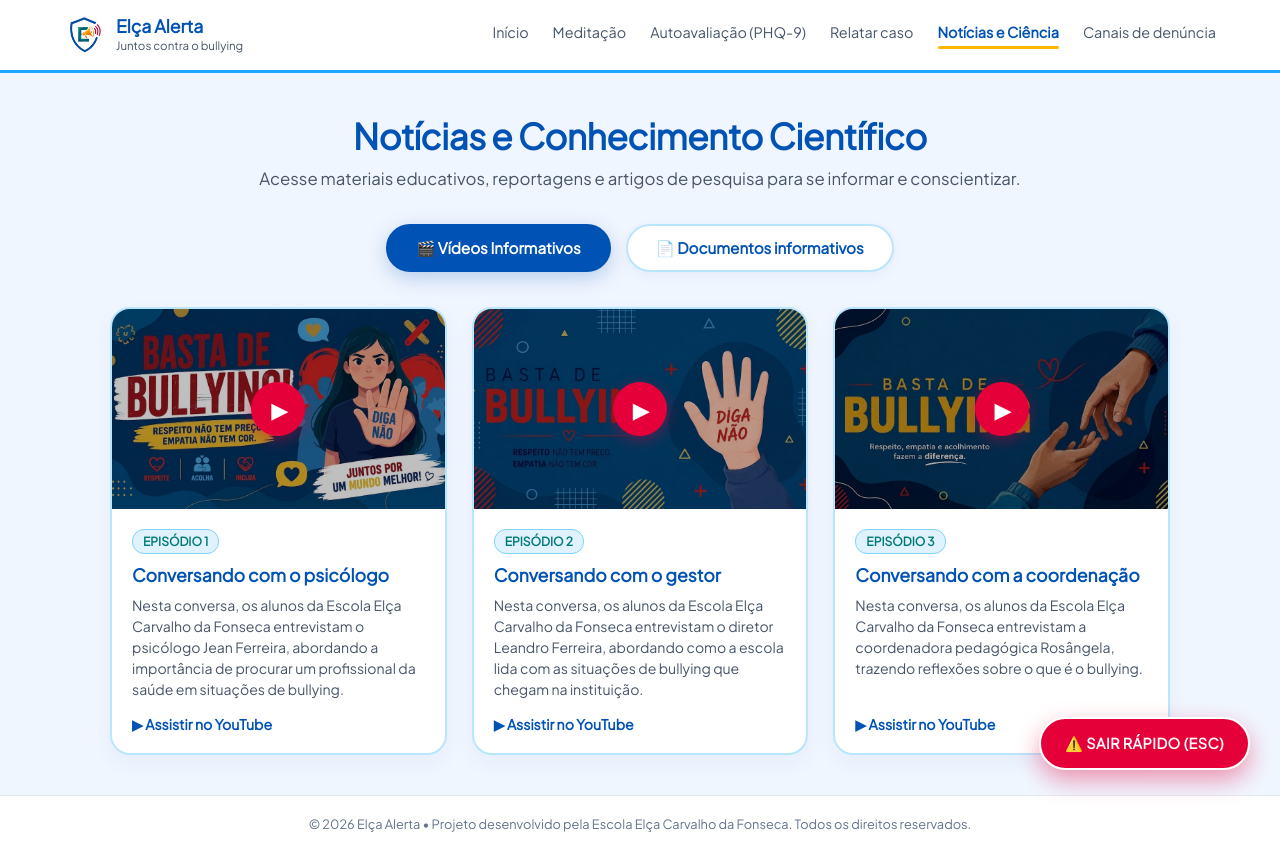
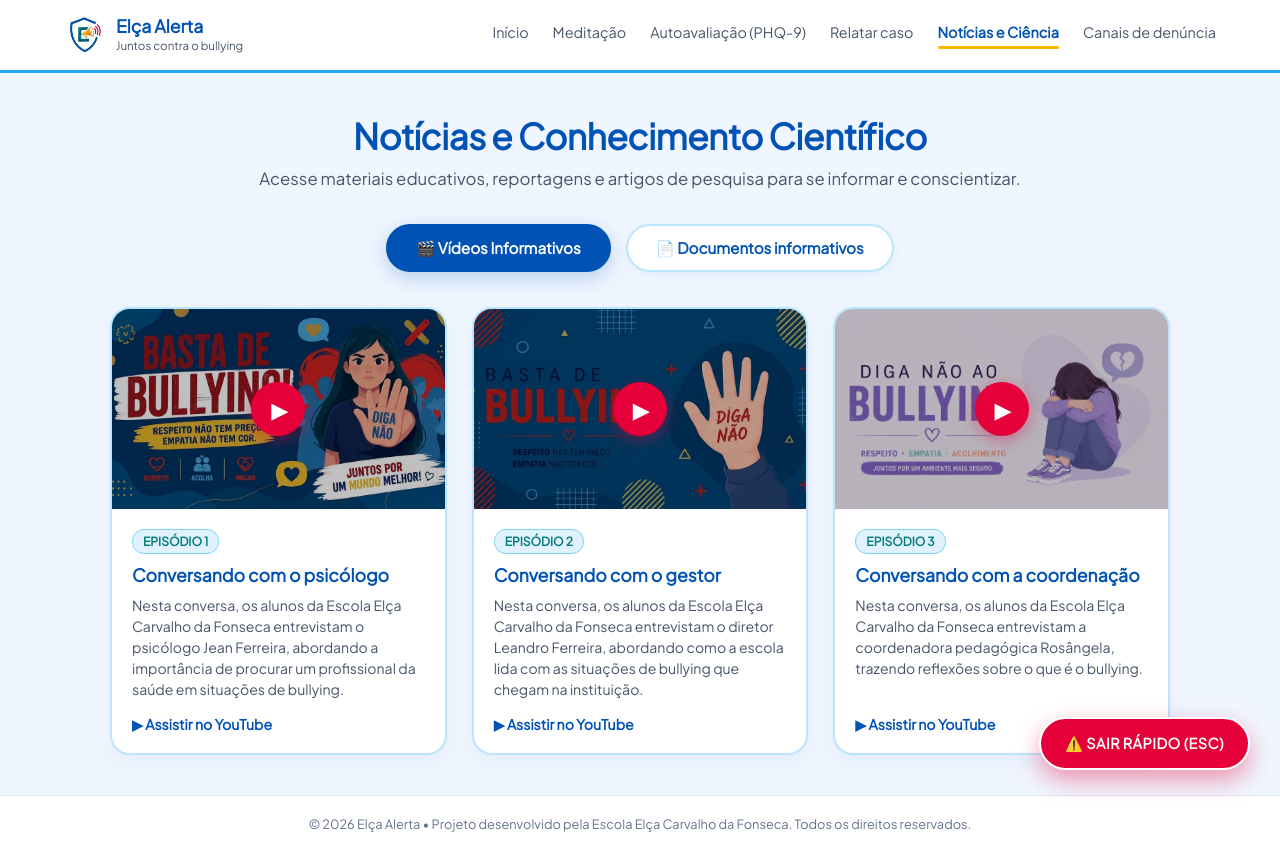
Before and after one commit to elcabullying/antibullying, a website: page noticias.html in a window 1280 px wide. Drawn offline with Linux system fonts and the light colour scheme.

Commit message:
noticias.html

```diff
--- a/noticias.html
+++ b/noticias.html
@@ -563,10 +563,10 @@
                     </div>
                 </div>
 
-                <!-- Vídeo 3: img4.png -->
+                <!-- Vídeo 3: img3.png -->
                 <div class="video-card">
                     <a href="https://www.youtube.com/watch?v=LjRXE_uDVjE" target="_blank" class="video-thumb-container">
-                        <img src="./img4.png" alt="Somos Todos Diferentes – Respeito às Diferenças">
+                        <img src="./img3.png" alt="Somos Todos Diferentes – Respeito às Diferenças">
                         <div class="play-overlay">
                             <div class="play-icon">▶</div>
                         </div>
```
